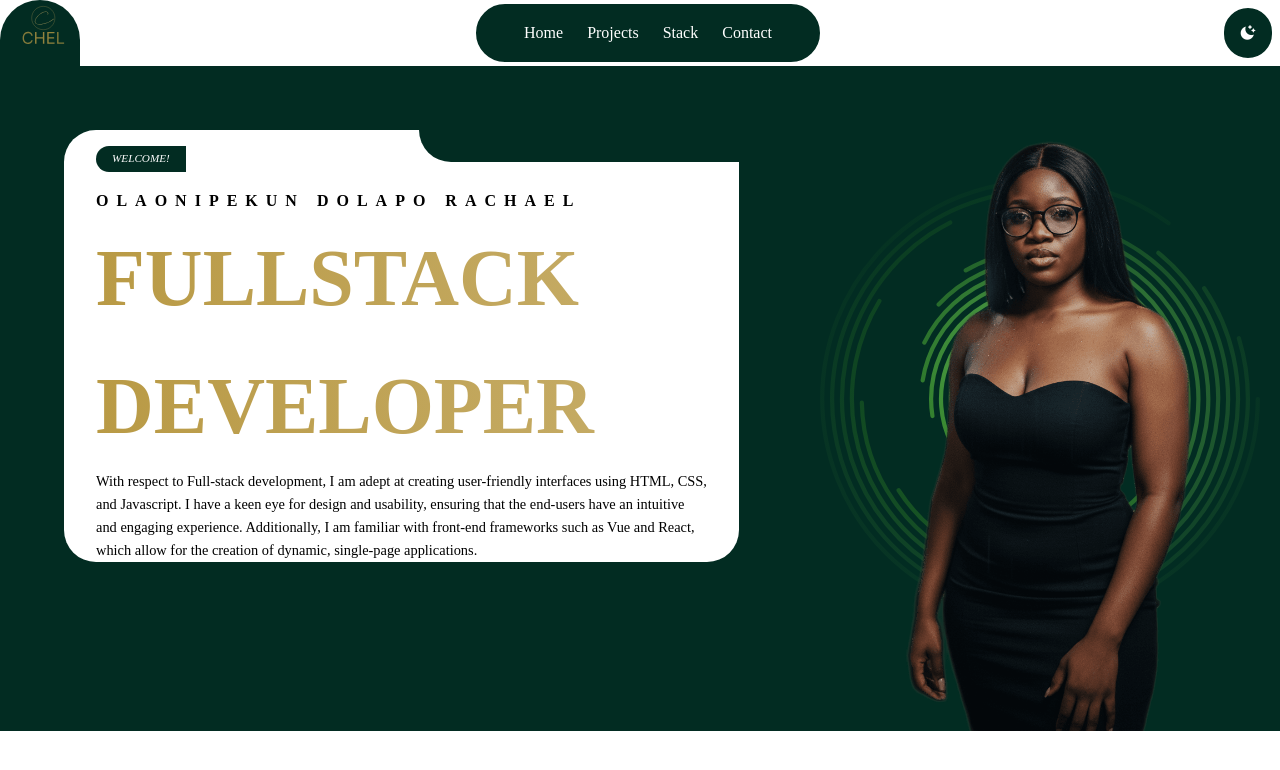
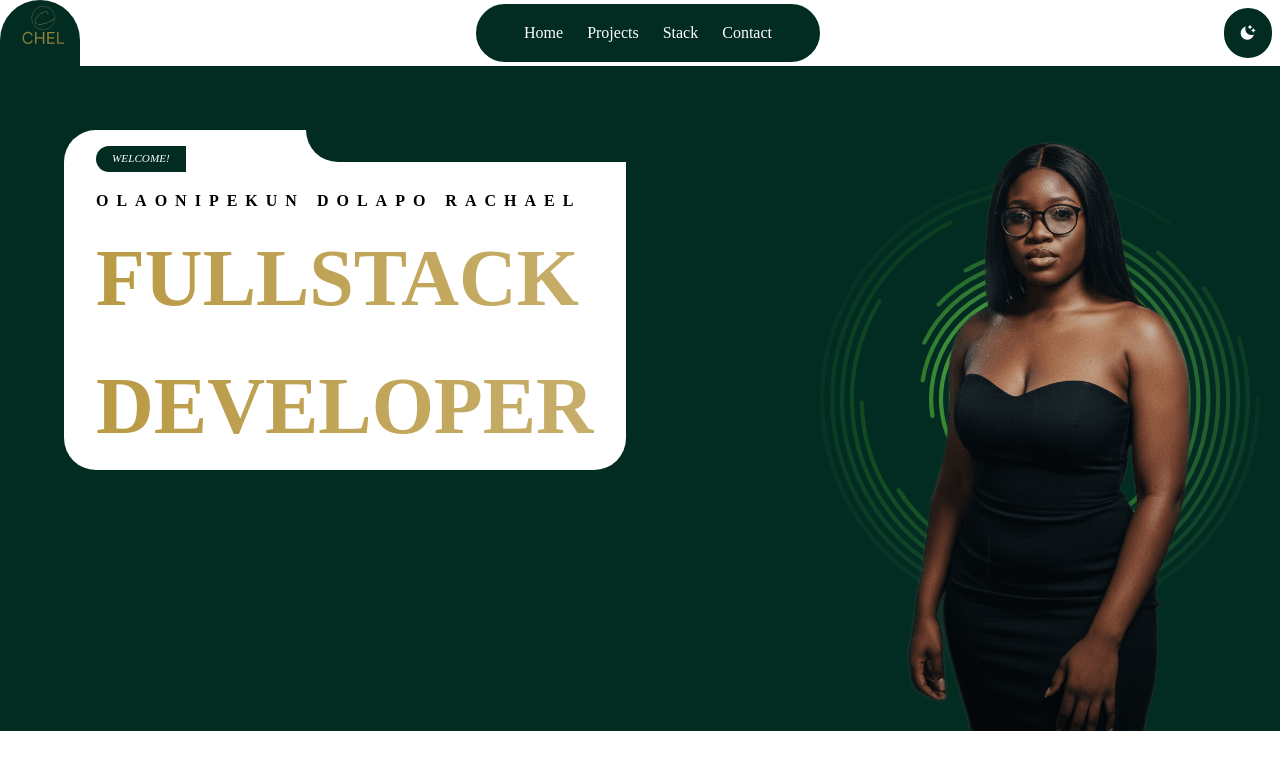
Before and after one commit to Lovethrech/my-main-portfolio, a Vue app: page / in a window 1280 px wide. Shown: the top 770 px of the page. Built offline with nearby package versions, Linux system fonts and the light colour scheme.

Commit message:
working on the hero components.

```diff
--- a/src/components/hero/HeroTextCtn.vue
+++ b/src/components/hero/HeroTextCtn.vue
@@ -23,15 +23,7 @@ const boxDefaultWidth=ref("40vh");
             <br/>
             Developer
         </h1>
-        <p class="hero-text-author-job-role-desc">
-            With respect to Full-stack development, I am adept at creating user-friendly interfaces using HTML, CSS,
-            <br/>
-            and Javascript. I have a keen eye for design and usability, ensuring that the end-users have an intuitive
-            <br/>
-            and engaging experience. Additionally, I am familiar with front-end frameworks such as Vue and React,
-            <br/>
-            which allow for the creation of dynamic, single-page applications.
-        </p>
+
     </div>
 </template>
 
```
Also changed, not shown: src/components/ColoredBtn.vue (added, +11 -0 lines).
